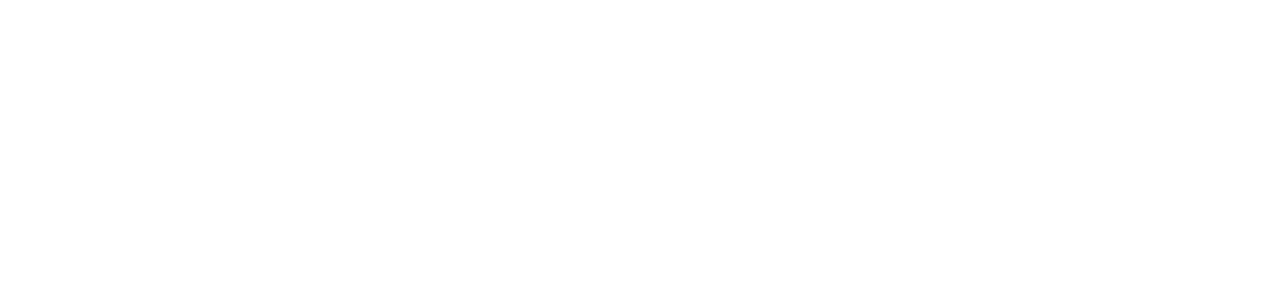
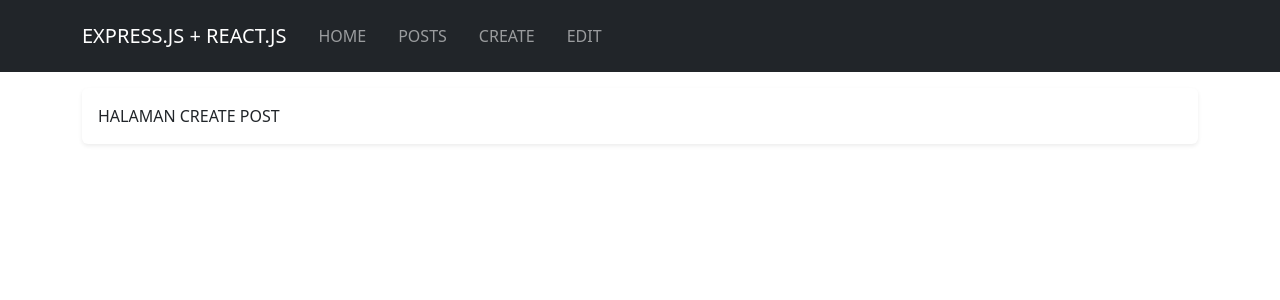
Before and after one commit to rpl-yaso-2324/express-react-api, a React (Vite) app: page /posts/create in a window 1280 px wide. Before the commit this address had no page. Shown: the top 300 px of the page. Built offline with nearby package versions, Linux system fonts and the light colour scheme.

Commit message:
add home, create, edit, index (posts)

```diff
--- a/package.json
+++ b/package.json
@@ -11,6 +11,7 @@
     "start": "npm run dev"
   },
   "dependencies": {
+    "axios": "^1.5.1",
     "bootstrap": "^5.3.2",
     "git": "^0.1.5",
     "react": "^18.2.0",
--- a/src/App.jsx
+++ b/src/App.jsx
@@ -1,5 +1,9 @@
 import Layout from './components/layout/layout';
 import { BrowserRouter, Routes, Route } from "react-router-dom";
+import Home from './pages/Home';
+import IndexPost from './pages/posts/IndexPost';
+import CreatePosts from './pages/posts/CreatePosts';
+import EditPosts from './pages/posts/EditPosts';
 
 function App() {
 
@@ -7,6 +11,10 @@
     <BrowserRouter>
       <Routes>
         <Route path="/" element={<Layout />}>
+          <Route index element={<Home/>}/>
+          <Route path='/posts' element={<IndexPost/>}/>
+          <Route path='/posts/create' element={<CreatePosts/>}/>
+          <Route path='/posts/edit/:id' element={<EditPosts/>}/>
         </Route>
       </Routes>
     </BrowserRouter>
--- a/src/components/layout/header.jsx
+++ b/src/components/layout/header.jsx
@@ -9,8 +9,26 @@
                 <Navbar.Toggle aria-controls="responsive-navbar-nav" />
                 <Navbar.Collapse id="responsive-navbar-nav">
                     <Nav className="me-auto">
-                        <Nav.Link as={Link} to="/" className="nav-link">HOME</Nav.Link>
-                        <Nav.Link as={Link} to="/posts" className="nav-link">POSTS</Nav.Link>
+                        <Nav.Link>
+                            <Link to="/" className="nav-link">
+                                HOME
+                            </Link>
+                        </Nav.Link>
+                        <Nav.Link>
+                            <Link to="/posts" className="nav-link">
+                                POSTS
+                            </Link>
+                        </Nav.Link>
+                        <Nav.Link>
+                            <Link to="/posts/create" className="nav-link">
+                                CREATE
+                            </Link>
+                        </Nav.Link>
+                        <Nav.Link>
+                            <Link to="/posts/edit/:id" className="nav-link">
+                                EDIT
+                            </Link>
+                        </Nav.Link>
                     </Nav>
                 </Navbar.Collapse>
             </Container>
--- /dev/null
+++ b/src/pages/Home.jsx
@@ -0,0 +1,21 @@
+import { Card, Container, Row, Col , Button } from 'react-bootstrap'
+
+function Home() {
+    return (
+        <Container className="mt-3">
+            <Row>
+                <Col md="{12}">
+                    <Card className="border-0 rounded shadow-sm">
+                        <Card.Body className="p-4">
+                        <h1>EXPRESS.JS + REACT.JS</h1>
+                        <p class="lead"><strong>rozannouval</strong> Still Learning</p>
+                        <Button href="https://github.com/rozannouval" target="_blank" variant="primary" size="lg">Github</Button>
+                        </Card.Body>
+                    </Card>
+                </Col>
+            </Row>
+        </Container>
+    );
+}
+
+export default Home;
--- /dev/null
+++ b/src/pages/posts/CreatePosts.jsx
@@ -0,0 +1,19 @@
+import { Card, Container, Row, Col } from 'react-bootstrap'
+
+function CreatePosts() {
+    return (
+        <Container className="mt-3">
+            <Row>
+                <Col md="{12}">
+                    <Card className="border-0 rounded shadow-sm">
+                        <Card.Body>
+                            HALAMAN CREATE POST
+                        </Card.Body>
+                    </Card>
+                </Col>
+            </Row>
+        </Container>
+    );
+}
+
+export default CreatePosts;
--- /dev/null
+++ b/src/pages/posts/EditPosts.jsx
@@ -0,0 +1,19 @@
+import { Card, Container, Row, Col } from 'react-bootstrap'
+
+function EditPosts() {
+    return (
+        <Container className="mt-3">
+            <Row>
+                <Col md="{12}">
+                    <Card className="border-0 rounded shadow-sm">
+                        <Card.Body>
+                            HALAMAN EDIT POST
+                        </Card.Body>
+                    </Card>
+                </Col>
+            </Row>
+        </Container>
+    );
+}
+
+export default EditPosts;
--- /dev/null
+++ b/src/pages/posts/IndexPost.jsx
@@ -0,0 +1,72 @@
+//import hook useState dan useEffect from react
+import { useState, useEffect } from 'react';
+
+//import react router dom
+import { Link } from "react-router-dom";
+
+//import component Bootstrap React
+import { Card, Container, Row, Col, Button, Table } from 'react-bootstrap';
+
+//import axios
+import axios from 'axios';
+
+function IndexPost() {
+
+    //define state
+    const [posts, setPosts] = useState([]);
+
+    //useEffect hook
+    useEffect(() => {
+
+        //panggil method "fetchData"
+        fectData();
+
+    }, []);
+
+    //function "fetchData"
+    const fectData = async () => {
+        //fetching
+        const response = await axios.get('http://localhost:3000/api/posts');
+        //get response data
+        const data = await response.data.data;
+
+        //assign response data to state "posts"
+        setPosts(data);
+    }
+
+    return (
+        <Container className="mt-3">
+            <Row>
+                <Col md="{12}">
+                    <Card className="border-0 rounded shadow-sm">
+                        <Card.Body>
+                            <Button as={Link} to="/posts/create" variant="success" className="mb-3">TAMBAH POST</Button>
+                            <Table striped bordered hover className="mb-1">
+                                <thead>
+                                    <tr>
+                                        <th>NO.</th>
+                                        <th>TITLE</th>
+                                        <th>CONTENT</th>
+                                        <th>AKSI</th>
+                                    </tr>
+                                </thead>
+                                <tbody>
+                                    { posts.map((post, index) => (
+                                        <tr key={ post.id }>
+                                            <td>{ index + 1 }</td>
+                                            <td>{ post.title }</td>
+                                            <td>{ post.content }</td>
+                                            <td className="text-center"></td>
+                                        </tr>
+                                    )) }
+                                </tbody>
+                            </Table>
+                        </Card.Body>
+                    </Card>
+                </Col>
+            </Row>
+        </Container>
+    );
+}
+
+export default IndexPost;
```
Also changed, not shown: 1 other file (tests, documents, lock files or other folders).
